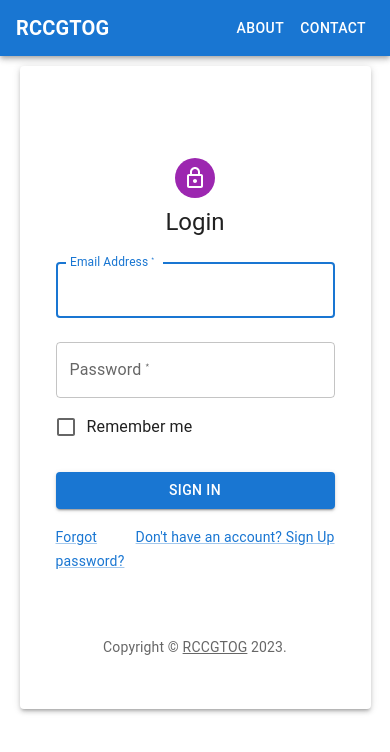
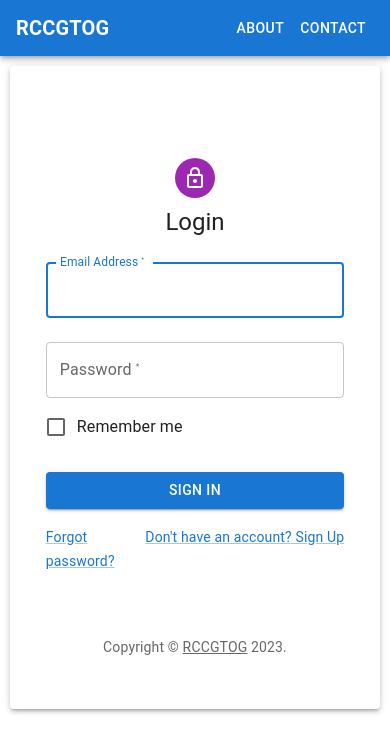
Before and after one commit to lumskii/rccgTogMember, a React (Create React App) app: page / in a window 390 px wide. Shown: the top 752 px of the page. Built offline with nearby package versions, Linux system fonts and the light colour scheme; no server answers.

Commit message:
increased width of video for mobile, looked fixed already

```diff
--- a/src/index.css
+++ b/src/index.css
@@ -11,3 +11,7 @@ code {
   font-family: source-code-pro, Menlo, Monaco, Consolas, 'Courier New',
     monospace;
 }
+
+.MuiPaper-elevation3 {
+	width: 95% !important;
+}
```
Also changed, not shown: 1 other file (tests, documents, lock files or other folders).
